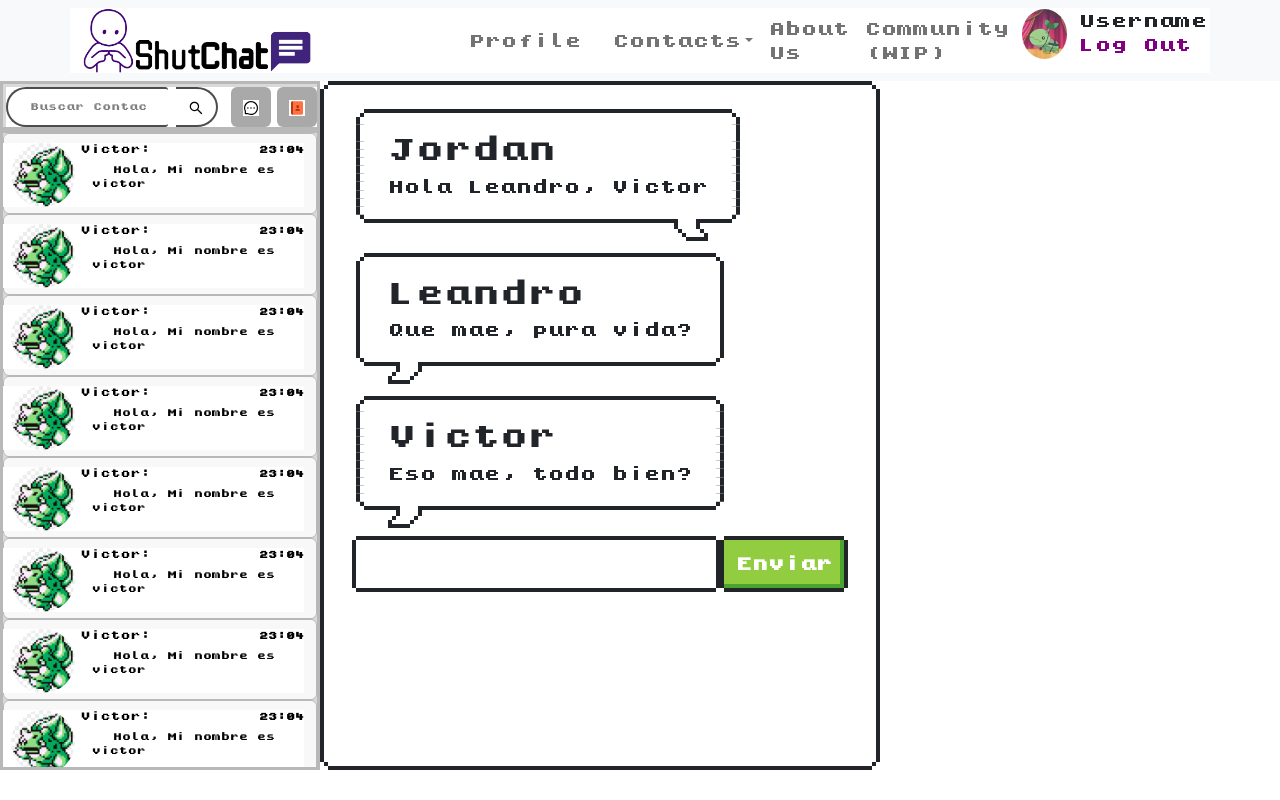
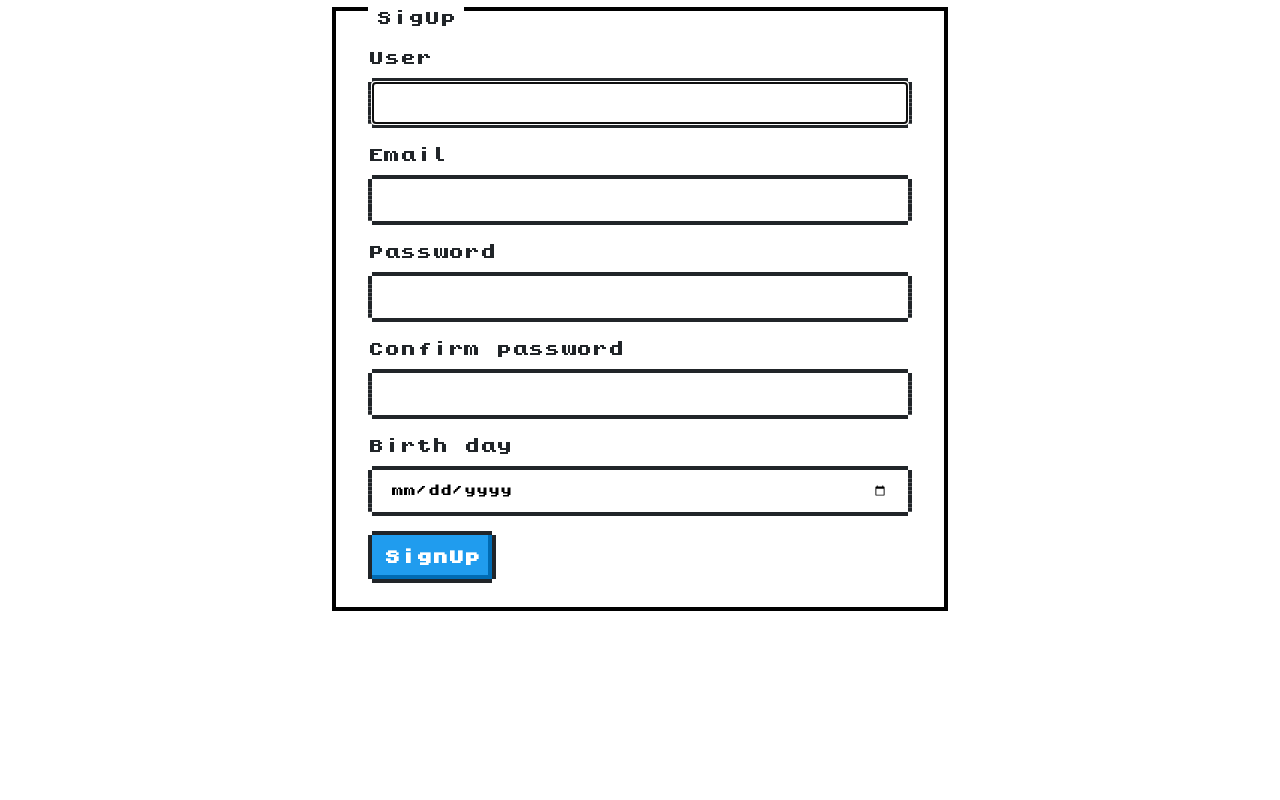
Before and after one commit to JordanGS01/chattingApp-SO, a React (Create React App) app: page / in a window 1280 px wide. Built offline with nearby package versions, Linux system fonts and the light colour scheme.

Commit message:
Funcionalidades del signUp

```diff
--- a/public/index.html
+++ b/public/index.html
@@ -9,7 +9,7 @@
     <meta name="theme-color" content="#000000" />
     <meta
       name="description"
-      content="Web site created using create-react-app"
+      content="Chatting app for shy people"
     />
     <title>ShutChat</title>
   </head>
--- a/src/App.css
+++ b/src/App.css
@@ -1,5 +1,4 @@
 .app{
     display: flex;
     justify-content:initial;
-
 }
--- a/src/App.js
+++ b/src/App.js
@@ -1,12 +1,37 @@
+
+// IMPORTS REFERENTES A FIREBASE (TERCEROS)
+import { useAuthState } from 'react-firebase-hooks/auth'
+import { useCollectionData } from 'react-firebase-hooks/firestore'
+
+// IMPORTS ENTIDADES FIREBASE
+import { auth } from './firebase'
+
+// IMPORTS PROPIOS - COMPONENTES Y ESTILOS
 import './App.css';
 import { MessagesContainer } from './components/Chat/MessagesContainer';
 import CajaChats from './components/ContenedorChats/CajaChats'
+import {NavegationBar} from './components/Navbar/NavegationBar'
+import { Login } from './pages/auth/Login/Login';
+
+
 function App() {
+
+  const [ user ] = useAuthState(auth)
+
   return (
-    <div className='app'>
-      <CajaChats/>
-      <MessagesContainer/>
-    </div>
+    <>
+      {/* Si el usuario no está logueado, se le hace loguearse */}
+      {
+        user ?
+        <div className='app'>
+          <NavegationBar />
+          <CajaChats />
+          <MessagesContainer />
+        </div>
+        :
+        <Login />
+      }
+    </>
   );
 }
 
--- /dev/null
+++ b/src/firebase/signUp.js
@@ -0,0 +1,13 @@
+import { createUserWithEmailAndPassword } from 'firebase/auth'
+
+import { auth } from './auth'
+
+
+export const signUpUser = async (email, password) => {
+    try{
+        const userCretential = await createUserWithEmailAndPassword(auth, email, password);
+        console.log(userCretential);
+    }catch (error) {
+        console.log( error );
+    }
+}
--- a/src/index.css
+++ b/src/index.css
@@ -5,5 +5,32 @@
 
 html *
 {
-    font-family: Kongtext;
+    font-family: Kongtext, sans-serif;
 }
+
+p{
+    font-size: 1em;
+}
+
+input {
+    font-size: 12px;
+}
+
+h1{
+    font-size: 2em;
+}
+h2{
+    font-size: 1.5em;
+}
+h3{
+    font-size: 1.17em;
+}
+h4{
+    font-size: 1em;
+}
+h5{
+    font-size: .83em;
+}
+h6{
+    font-size: .67em;
+}
--- a/src/index.js
+++ b/src/index.js
@@ -1,19 +1,24 @@
+// IMPORTS PROPIOS DE REACT
 import React from 'react';
 import ReactDOM from 'react-dom/client';
 
+//LIBRERIAS DE ESTILOS
 import "nes.css/css/nes.min.css";
 import 'bootstrap/dist/css/bootstrap.min.css';
 
+//IMPORTS PROPIOS - ESTILOS Y COMPONENTES
 import './index.css';
-import {NavegationBar} from './components/Navbar/NavegationBar'
 import App from './App';
+import { Login } from './pages/auth/Login/Login';
+import { SignUp } from './pages/auth/Signin/SignUp';
 
 
 const root = ReactDOM.createRoot(document.getElementById('root'));
 root.render(
   <React.StrictMode>
-    <NavegationBar />
-    <App />
+    {/* <App /> */}
+    <SignUp />
+    {/* <Login /> */}
   </React.StrictMode>
 );
 
--- /dev/null
+++ b/src/pages/auth/Login/Login.jsx
@@ -0,0 +1,53 @@
+
+
+
+import { useForm } from '../../../hooks/useForm'
+
+export const Login = () => {
+  const { formState, onInputChange, onResetForm } = useForm({
+    email: "",
+    password: "",
+  })
+
+
+
+  return (
+    <div className='SignIn-container'>
+      <div className="nes-container with-title">
+        <p className="title">Login</p>
+
+        <form>
+
+          <section className='SignIn-Section'>
+            <label htmlFor="email">Email</label>
+            <input
+              type="email"
+              id="email"
+              name='email'
+              autoComplete='email'
+              className="nes-input"
+              onChange={ onInputChange }
+            ></input>
+          </section>
+
+          <section className='SignIn-Section'>
+            <label htmlFor="password">Password</label>
+            <input
+              type="password"
+              id="password"
+              name="password"
+              className="nes-input"
+              onChange={ onInputChange }
+            ></input>
+          </section>
+
+          <button type="submit" className="nes-btn is-primary">Login</button>
+
+        </form>
+
+        <small>Haven't you sign up yet? <a href="#">Do it now!</a></small>
+
+      </div>
+    </div>
+  )
+}
--- /dev/null
+++ b/src/pages/auth/Signin/SignUp.css
@@ -0,0 +1,14 @@
+.SignIn-container{
+    display: grid;
+    place-items: center;
+    padding: 7px 0px 7px 0px;
+    height: 100%;
+}
+
+.SignIn-Section{
+    margin-bottom: 15px;
+}
+
+.SignIn-PasswordNormalText{
+    font-family: sans-serif;
+}
--- /dev/null
+++ b/src/pages/auth/Signin/SignUp.jsx
@@ -0,0 +1,102 @@
+
+import './SignUp.css'
+import { useForm } from '../../../hooks/useForm'
+
+import { signUpUser } from '../../../firebase/signUp'
+
+export const SignUp = () => {
+  const { formState, onInputChange, onResetForm } = useForm({
+    user: "",
+    email: "",
+    password: "",
+    cPassword: "",
+    birthDay: ""
+  })
+
+  const onFormSubmit = (e) => {
+    e.preventDefault();
+    const { email, password } = formState;
+
+    signUpUser(email, password);
+  }
+
+  return (
+    <div className='SignIn-container'>
+      <div className="nes-container with-title">
+        <p className="title">SigUp</p>
+
+        <form onSubmit={ onFormSubmit }>
+
+          <section className='SignIn-Section'>
+            <label htmlFor="usuario">User</label>
+            <input
+              type="text"
+              id="usuario"
+              name="user"
+              autoComplete='user'
+              className="nes-input"
+              onChange={ onInputChange }
+              required
+              autoFocus
+            ></input>
+          </section>
+
+          <section className='SignIn-Section'>
+            <label htmlFor="email">Email</label>
+            <input
+              type="email"
+              id="email"
+              name='email'
+              autoComplete='email'
+              className="nes-input"
+              onChange={ onInputChange }
+              required
+            ></input>
+          </section>
+
+          <section className='SignIn-Section'>
+            <label htmlFor="password">Password</label>
+            <input
+              type="password"
+              id="password"
+              name="password"
+              className="nes-input"
+              onChange={ onInputChange }
+              minLength={6}
+              required
+            ></input>
+          </section>
+
+          <section className='SignIn-Section SignIn-PasswordNormalText'>
+            <label htmlFor="c-password">Confirm password</label>
+            <input
+              type="password"
+              id="c-password"
+              className="nes-input"
+              name='cPassword'
+              onChange={ onInputChange }
+              minLength={6}
+              required
+            ></input>
+          </section>
+
+          <section className='SignIn-Section SignIn-PasswordNormalText'>
+            <label htmlFor="birthDay">Birth day</label>
+            <input
+              type="date"
+              id="birthDay"
+              className="nes-input"
+              name='birthDay'
+              onChange={ onInputChange }
+              required
+            ></input>
+          </section>
+
+          <button type="submit" className="nes-btn is-primary">SignUp</button>
+
+        </form>
+
+      </div>
+    </div>
+  )
+}
```
Also changed, not shown: src/pages/auth/Login.jsx (deleted, +0 -8 lines), src/pages/auth/SignIn.jsx (deleted, +0 -8 lines).
